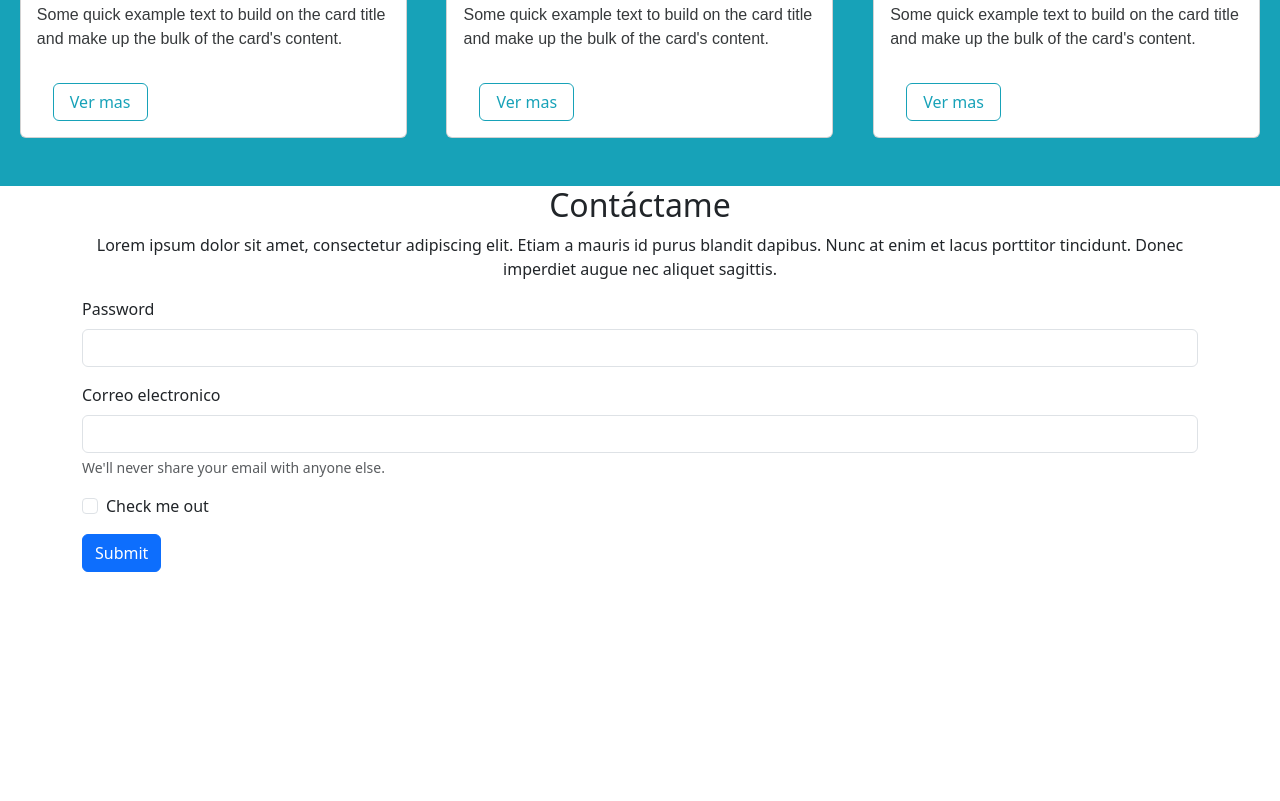
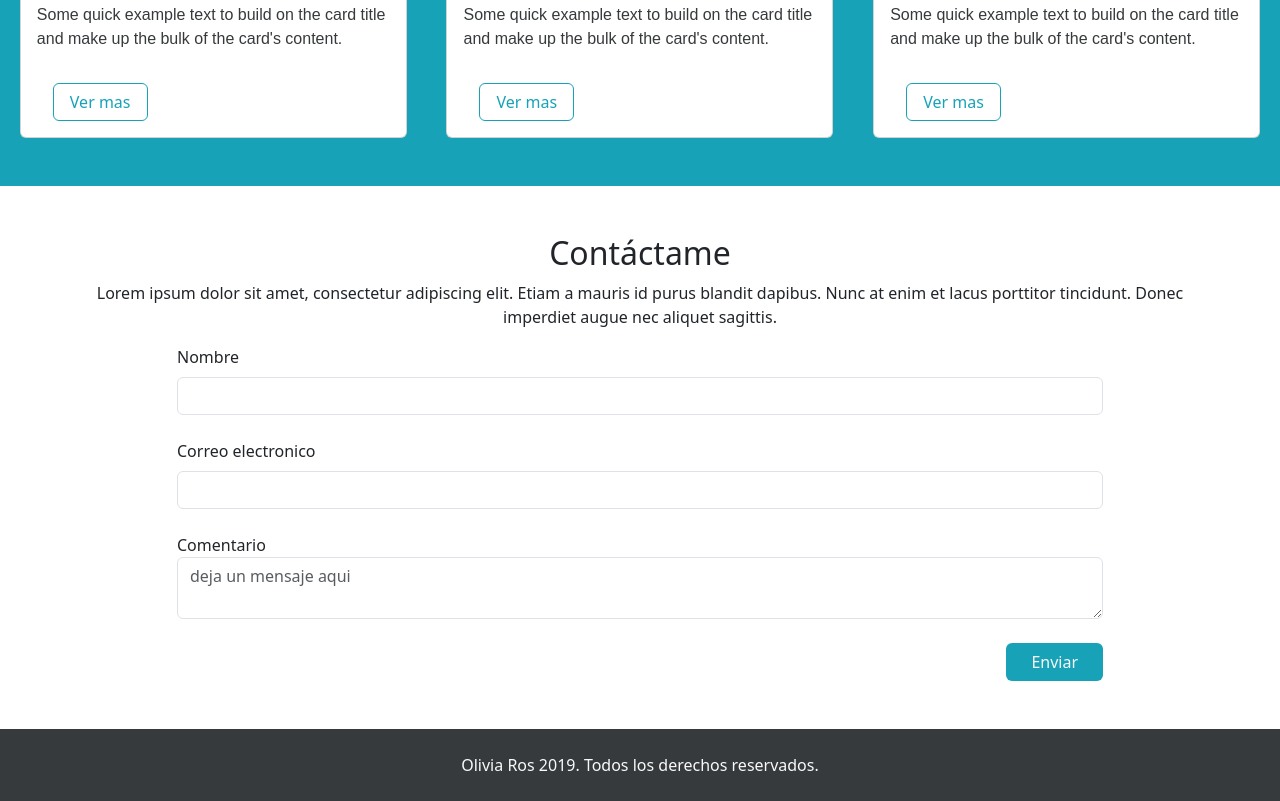
Before and after one commit to Izth4rDev/OliviaRos, a plain HTML site: page index.html in a window 1280 px wide. Shown: the part 1530-2331 px from the top of the page. Before the commit the page ends 2102 px from the top, so only its background shows below. Drawn offline with Linux system fonts and the light colour scheme.

Commit message:
añadido secciones mis trabajos - formulario contacto - footer

```diff
--- a/index.html
+++ b/index.html
@@ -44,7 +44,7 @@
                 </div>
                 <div class="container d-flex justify-content-end">
                     <button type="button" class="btn border-blue mx-3 text-light">Trabajos</button>
-                    <button class="btn mx-3 text-light bg-blue" type="button">Contacto</button>
+                    <button class="btn mx-3 text-light bg-softBlue" type="button">Contacto</button>
                 </div>
             </div>
         </section>
@@ -127,33 +127,42 @@
             </div>
         </section>
         <!--Section forumlario de contacto-->
-        <section>
+        <section class="py-5">
             <div class="container text-center">
                 <h2>Contáctame</h2>
                 <p>Lorem ipsum dolor sit amet, consectetur adipiscing elit. Etiam a mauris id purus blandit dapibus. Nunc at enim et lacus porttitor tincidunt. Donec imperdiet augue nec aliquet sagittis.</p>
             </div>
             <div class="container">
+                <div class="row justify-content-center">
+                    <div class="col-10">
                         <form>
-                    <div class="mb-3">
-                        <label for="exampleInputPassword1" class="form-label">Password</label>
-                        <input type="password" class="form-control" id="exampleInputPassword1">
+                            <div class="mb-4">
+                                <label for="nombre" class="form-label">Nombre</label>
+                                <input type="text" class="form-control" id="nombre">
                             </div>
-                    <div class="mb-3">
+                            <div class="mb-4">
                                 <label for="exampleInputEmail1" class="form-label">Correo electronico</label>
                                 <input type="email" class="form-control" id="exampleInputEmail1" aria-describedby="emailHelp">
-                        <div id="emailHelp" class="form-text">We'll never share your email with anyone else.</div>
                             </div>
-                    <div class="mb-3 form-check">
-                        <input type="checkbox" class="form-check-input" id="exampleCheck1">
-                        <label class="form-check-label" for="exampleCheck1">Check me out</label>
+                            <div class="mb-4">
+                                <label for="floatingTextarea">Comentario</label>
+                                <textarea class="form-control" placeholder="deja un mensaje aqui" id="floatingTextarea"></textarea>
                             </div>
-                    <button type="submit" class="btn btn-primary">Submit</button>
+                            <div class="d-flex justify-content-end mt-4">
+                                <button type="submit" class="btn bg-softBlue justify-content-end text-light px-4">Enviar</button>
+                            </div>
                         </form>
+                    </div>
+                </div>
             </div>
         </section>
     </main>
     <footer>
-
+    <section>
+        <div class="container-fluid bg-softBlack text-center py-4">
+            <p class="text-light m-0">Olivia Ros 2019. Todos los derechos reservados.</p>
+        </div>
+    </section>
     </footer>
 </body>
 <script src="https://kit.fontawesome.com/9d55460b02.js" crossorigin="anonymous"></script>
```
Lines whose indentation alone changed are shown as unchanged.
